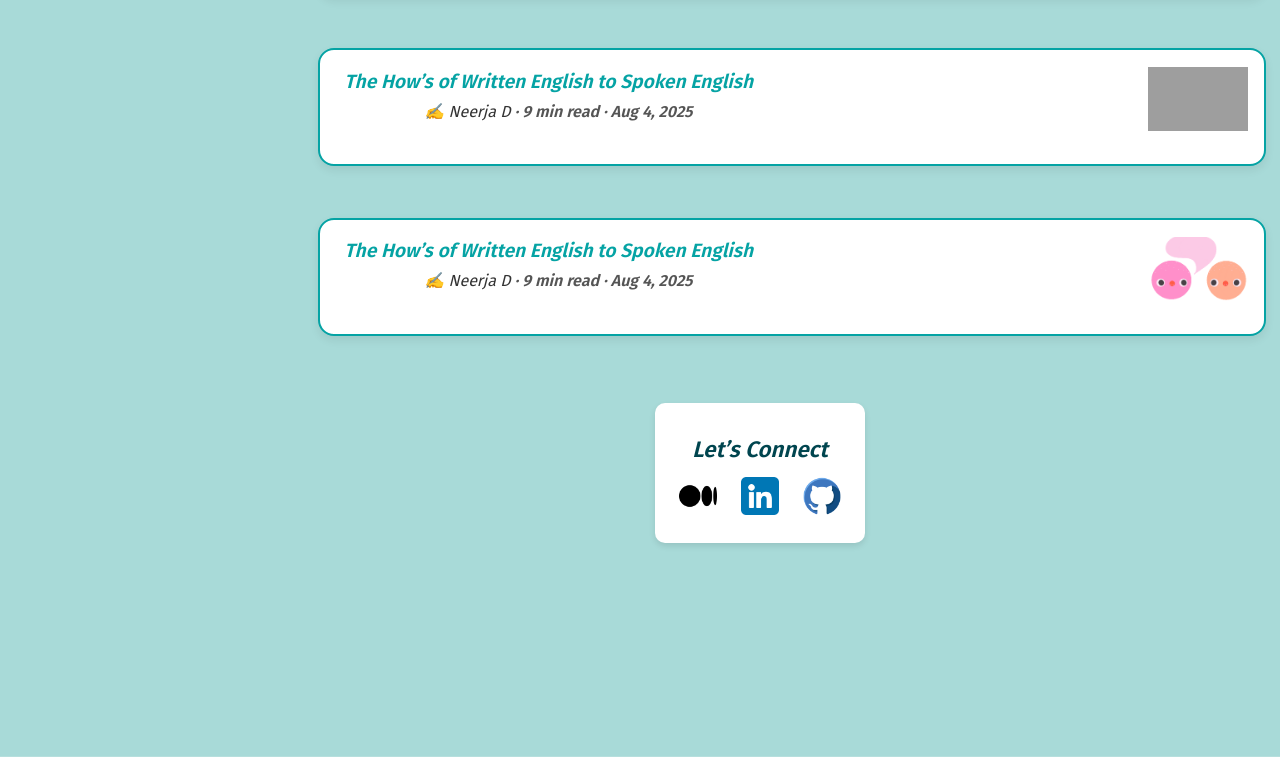
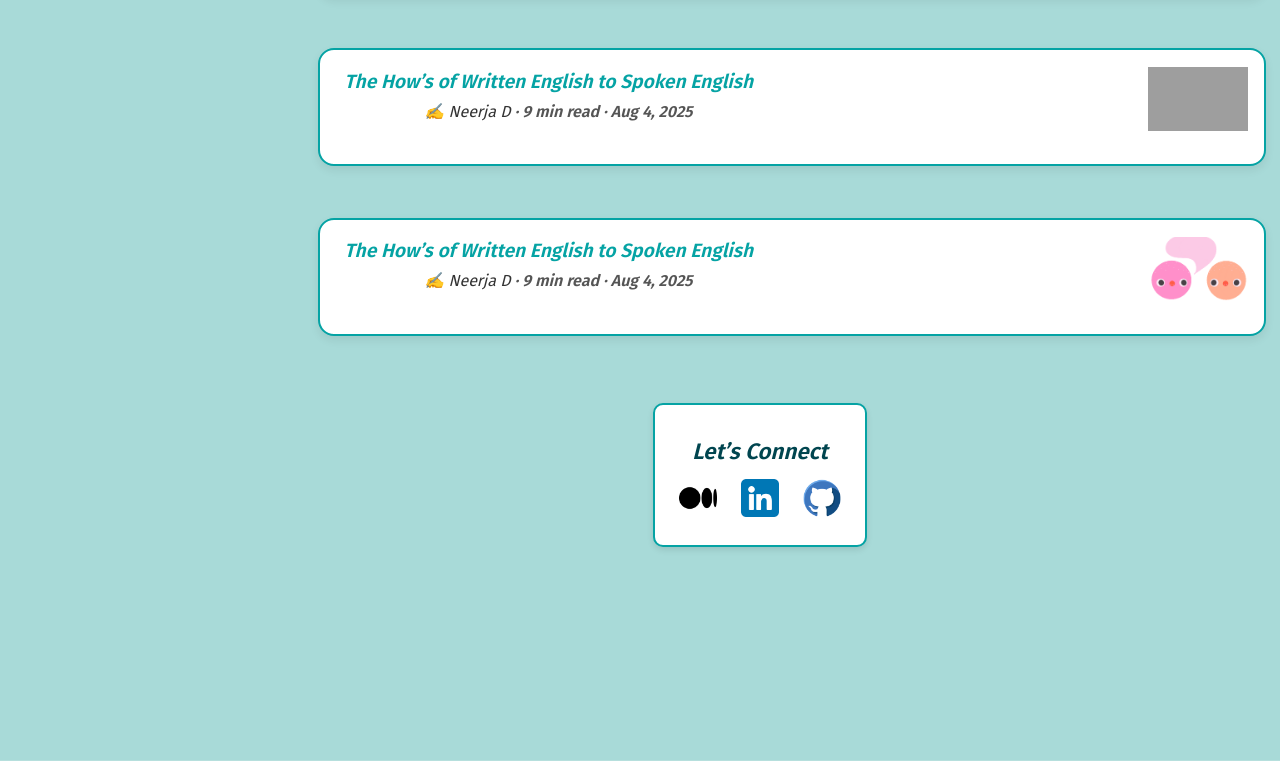
Before and after one commit to neerja-1984/rewind-gsoc25, a plain HTML site: page index.html in a window 1280 px wide. Shown: the part 8792-9553 px from the top of the page. Drawn offline with Linux system fonts and the light colour scheme; grey boxes are pictures that could not be loaded.

Commit message:
add border to connect tile

```diff
--- a/style.css
+++ b/style.css
@@ -886,6 +886,7 @@ Blog tiles
   margin-left: auto;
   margin-right: auto;
   box-shadow: 0 3px 6px rgba(0,0,0,0.1);
+  border: 2px solid #05A3A4;   /* Niagara turquoise accent */
 }
 
 .connect-section h2 {
```
